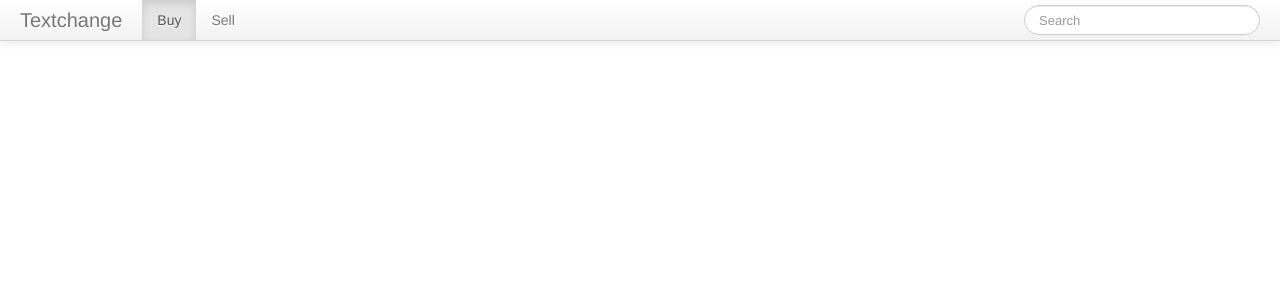
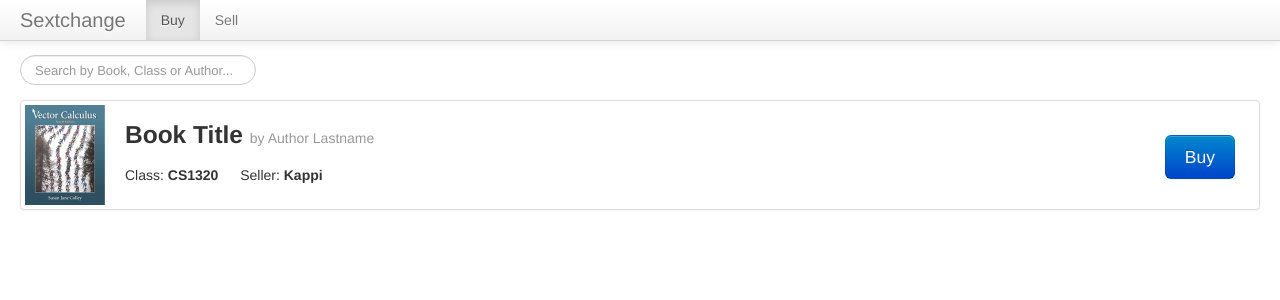
Before and after one commit to maxlesser/textchange, a Python web app: template templates/home.html in a window 1280 px wide. Shown: the top 300 px of the page. Run offline with Jinja, Linux system fonts and the light colour scheme; the template is opened without the code that fills it, so the values that code supplies are empty; some libraries are stand-ins or nearby versions.

Commit message:
List pretty :)

```diff
--- a/public/css/style.css
+++ b/public/css/style.css
@@ -7,3 +7,77 @@
 .navbar-search{
 	margin-right: 20px;
 }
+
+#list_container{
+	width: 100%;
+	padding: 20px;
+}
+
+.buy_btn {
+	position: relative;
+	top: -60px;
+	float: right;
+	margin-right: 20px;
+}
+
+#book_search{
+	margin-top: 40px;
+	display: block;
+	padding: 10px;
+	padding-left: 20px;
+}
+
+#list_thumbnails {
+	width: 100%;
+  margin-left: -20px;
+  list-style: none;
+  *zoom: 1;
+}
+
+.list_thumbnails:before,
+.list_thumbnails:after {
+  display: table;
+  line-height: 0;
+  content: "";
+}
+
+
+.list_thumbnail {
+	margin: 20px;
+	min-height: 100px;
+  display: block;
+  padding: 4px;
+  line-height: 20px;
+  border: 1px solid #ddd;
+  -webkit-border-radius: 4px;
+     -moz-border-radius: 4px;
+          border-radius: 4px;
+  -webkit-box-shadow: 0 1px 3px rgba(0, 0, 0, 0.055);
+     -moz-box-shadow: 0 1px 3px rgba(0, 0, 0, 0.055);
+          box-shadow: 0 1px 3px rgba(0, 0, 0, 0.055);
+  -webkit-transition: all 0.2s ease-in-out;
+     -moz-transition: all 0.2s ease-in-out;
+       -o-transition: all 0.2s ease-in-out;
+          transition: all 0.2s ease-in-out;
+}
+
+a.list_thumbnail:hover,
+a.list_thumbnail:focus {
+  border-color: #0088cc;
+  -webkit-box-shadow: 0 1px 4px rgba(0, 105, 214, 0.25);
+     -moz-box-shadow: 0 1px 4px rgba(0, 105, 214, 0.25);
+          box-shadow: 0 1px 4px rgba(0, 105, 214, 0.25);
+}
+
+.list_thumbnail > img {
+	float: left;
+  display: block;
+  max-width: 100%;
+  margin-right: 20px;
+  margin-left: auto;
+}
+
+.list_thumbnail .caption {
+  padding: 9px;
+  color: #555555;
+}
--- a/public/javascript/listing.js
+++ b/public/javascript/listing.js
@@ -31,11 +31,7 @@ function search(text){
                 var data = JSON.parse(content);
                 refresh(data);
             } else {
-                var ul = document.getElementById('list');
-                // create a new li element for the Tweet, and append it
-                var li = document.createElement('li');
-                li.innerHTML = 'Something went wrong :(';
-                ul.insertBefore(li);
+                console.log("YOU SHOULD NOT BE HERE");
                 // something went wrong, check the request status
                 // hint: 403 means Forbidden, maybe you forgot your username?
             }
@@ -49,21 +45,31 @@ function search(text){
 function refresh (data) {
     console.log("in refresh");
     console.log(data)
-    var displaykeeper = 0;
-    var ul = document.getElementById('list');
+    var ul = document.getElementById('list_thumbnails');
     ul.innerHTML = " ";
 
     for (var i =0; i < data.length; i ++){
 
-            displaykeeper ++;
 
             var li = document.createElement('li');
-            li.innerHTML = '<strong>' + data[i].title + '</strong> ' + 'by' + data[i].author + '<br>Used for:' +  '<small>' + data[i].class + '</small>';
+
+            var newitem = '<div class="list_thumbnail">' +
+              '<img src="../public/assets/testbook.jpeg" alt="" width="80" height="100">' +
+              '<h3>'+ data[i].title + '<small> by ' + data[i].author + '</small></h3>
+              <p>Class: <strong>' + data[i].class + '</strong> &emsp; Seller: <strong>' + data[i].Seller +'</strong></p>
+              <div class= "buy_btn">
+                <p>
+                <button class="btn btn-large btn-primary" type="button">Buy</button><br><br>
+
+                </p>
+              </div>
+            </div>' ;
+
+            li.innerHTML = newitem;
+
+
+
             ul.insertBefore(li, ul.getElementsByTagName("li")[0]);
-
-              if (displaykeeper >= 30){
-                var ul = document.getElementById('messages');
-                var li = ul.getElementsByTagName('li')[29];
 
         }
     }
--- a/templates/home.html
+++ b/templates/home.html
@@ -18,18 +18,47 @@
     <div class="container">
    		<div class="navbar navbar-fixed-top">
 			<div class="navbar-inner">
-			    <a class="brand" id = "navbar_brand" >Textchange</a>
+			    <a class="brand" id = "navbar_brand" >Sextchange</a>
 				    <ul class="nav">
 				      <li class="active"><a href="#">Buy</a></li>
 				      <li><a href="#">Sell</a></li>
 				    </ul>
-				<form class="navbar-search pull-right" action="javascript:search()">
-  					<input id="search" type="text" class="search-query" placeholder="Search" >
-				</form>
+
 			</div>
  		</div>
- 	</div>
+    </div>
 
+		</div>
+
+    <div id = "book_search">
+
+      <form class="navbar-search pull-left" action="javascript:search()">
+      <input id="search" type="text" class="search-query" placeholder="Search by Book, Class or Author..." >
+      </form>
+
+    </div>
+
+
+    <div id="list_container">
+
+
+
+        <ul id="list_thumbnails">
+          <li>
+            <div class="list_thumbnail">
+              <img src="../public/assets/testbook.jpeg" alt="" width="80" height="100">
+              <h3>Book Title <small> by Author Lastname</small></h3>
+              <p>Class: <strong> CS1320 </strong> &emsp; Seller: <strong>Kappi</strong></p>
+              <div class= "buy_btn">
+                <p>
+                <button class="btn btn-large btn-primary" type="button">Buy</button><br><br>
+
+                </p>
+              </div>
+            </div>
+          </li>
+
+    </ul>
 
   </body>
 </html>
```
Also changed, not shown: public/assets/testbook.jpeg (added), templates/testbook.jpeg (added), 2 other files.
